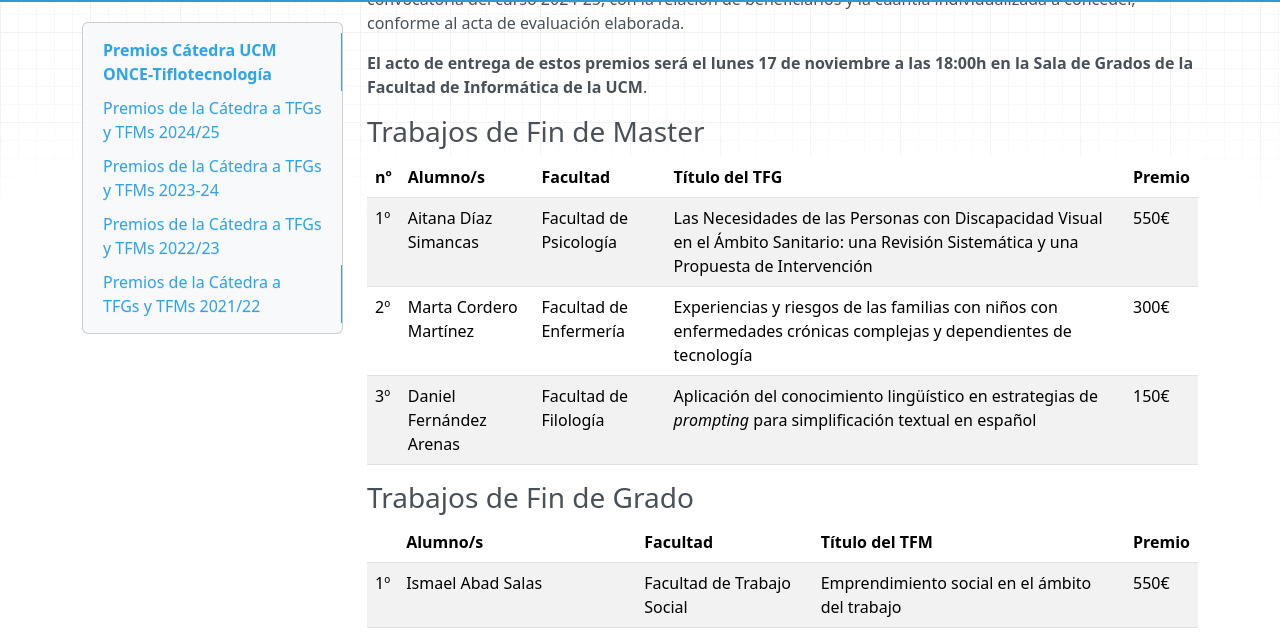
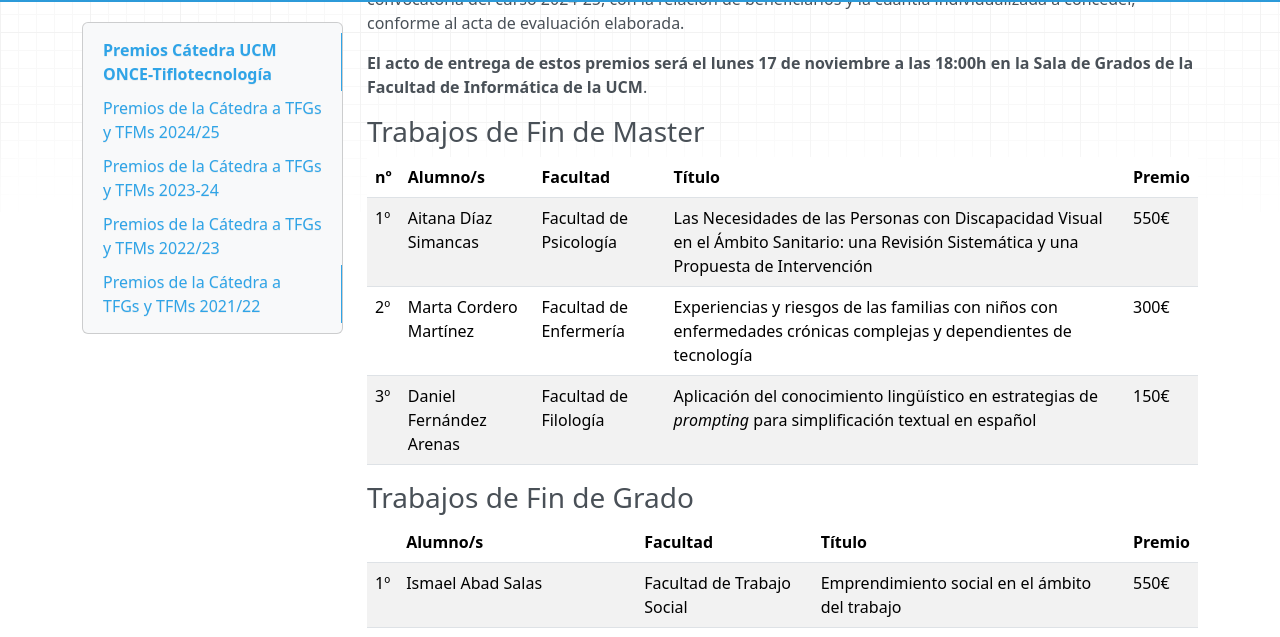
Before and after one commit to catedraonce/catedraonce.github.io, an MkDocs documentation site: the page built from docs/Premios/index.md, in a window 1280 px wide and 900 px high, scrolled down 574 px. Shown: the part 94-731 px from the top of the window. Built offline with MkDocs 1.6.1, drawn with Linux system fonts in a browser that asks for light colours; nearby versions of some CDN libraries.

Commit message:
Arreglo pequeña errata

```diff
--- a/docs/Premios/index.md
+++ b/docs/Premios/index.md
@@ -18,7 +18,7 @@ Convocatoria de la **IV Edición de los Premios ONCE-UCM a los mejores trabajos
 
 ### Trabajos de Fin de Master
 
-| nº   | Alumno/s                | Facultad               | Título del TFG                                               | Premio |
+| nº   | Alumno/s                | Facultad               | Título                                                       | Premio |
 | ---- | ----------------------- | ---------------------- | ------------------------------------------------------------ | ------ |
 | 1º   | Aitana Díaz Simancas    | Facultad de Psicología | Las Necesidades de las Personas con Discapacidad Visual en el Ámbito Sanitario: una Revisión Sistemática y una Propuesta de Intervención | 550€   |
 | 2º   | Marta Cordero Martínez  | Facultad de Enfermería | Experiencias y riesgos de las familias con niños con enfermedades crónicas complejas y dependientes de tecnología | 300€   |
@@ -26,7 +26,7 @@ Convocatoria de la **IV Edición de los Premios ONCE-UCM a los mejores trabajos
 
 ### Trabajos de Fin de Grado
 
-|      | Alumno/s                                         | Facultad                        | Título del TFM                                               | Premio |
+|      | Alumno/s                                         | Facultad                        | Título                                                       | Premio |
 | ---- | ------------------------------------------------ | ------------------------------- | ------------------------------------------------------------ | ------ |
 | 1º   | Ismael Abad Salas                                | Facultad de Trabajo Social      | Emprendimiento social en el ámbito del trabajo               | 550€   |
 | 2º   | Eva Robles Haloui                                | Facultad de Bellas Artes        | Diseño sostenible e integral de estrategia de comunicación visual | 300€   |
```
